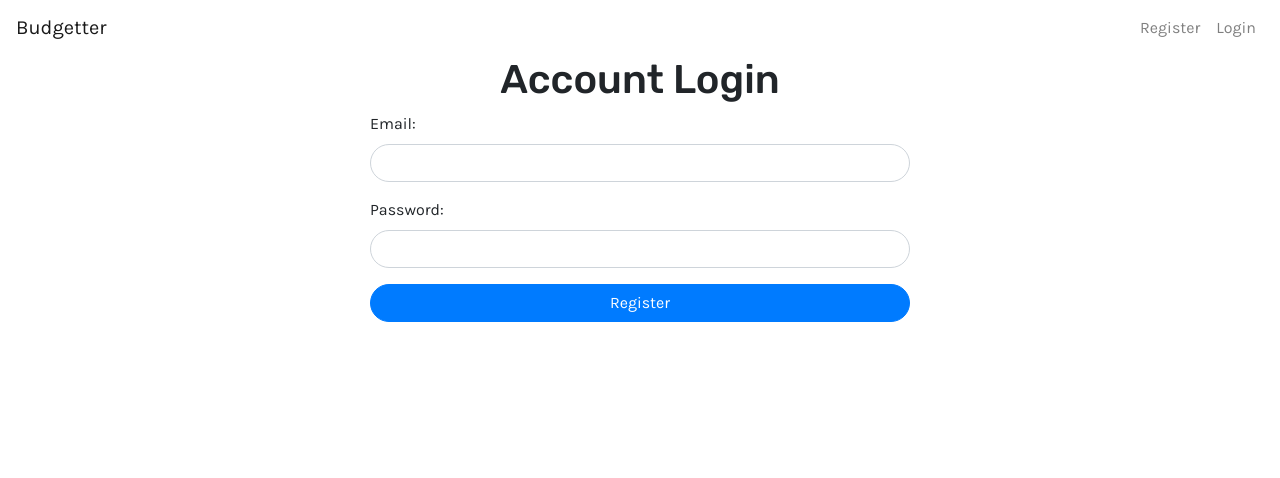
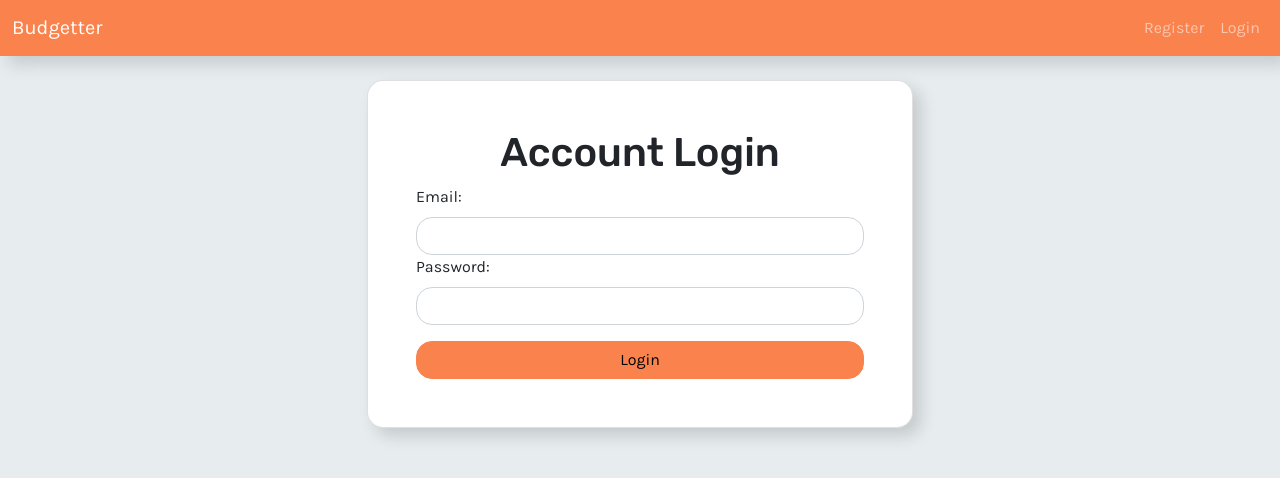
Before and after one commit to AlexandroTheDev/budgetter, a React (Create React App) app: page /login in a window 1280 px wide. Shown: the top 478 px of the page. Built offline with nearby package versions, Linux system fonts and the light colour scheme; no server answers.

Commit message:
add scss style, add summary cards

```diff
--- a/package.json
+++ b/package.json
@@ -7,7 +7,7 @@
     "@testing-library/react": "^11.2.7",
     "@testing-library/user-event": "^12.8.3",
     "axios": "^0.21.1",
-    "bootstrap": "^4.6.0",
+    "bootstrap": "^5.0.1",
     "chart.js": "^3.3.2",
     "fontawesome": "^5.6.3",
     "moment": "^2.29.1",
--- a/src/App.scss
+++ b/src/App.scss
@@ -1,9 +1,49 @@
 @import url('https://fonts.googleapis.com/css2?family=Karla:ital,wght@0,200;0,300;0,400;0,500;0,600;0,700;0,800;1,200;1,300;1,400;1,500;1,600;1,700;1,800&family=Rubik:ital,wght@0,300;0,400;0,500;0,600;0,700;0,800;0,900;1,300;1,400;1,500;1,700;1,800;1,900&display=swap');
+
+// colors
+$orange: #fa824c;
+$yellow: #eac435;
+$blue: #507dbc;
+$red: #da402f;
+$green: #63a46c;
+$pink: #d63384;
+$teal: #20c997;
+$cyan: #1282a2;
+$light-gray: #e7edef;
+
+// White and Gray
+$white: #fff;
+$gray-100: #f8f9fa;
+$gray-200: #e9ecef;
+$gray-300: #dee2e6;
+$gray-400: #ced4da;
+$gray-500: #adb5bd;
+$gray-600: #6c757d;
+$gray-700: #495057;
+$gray-800: #343a40;
+$gray-900: #212529;
+$black: #000;
+
+// Theme Colors
+$primary: $orange;
+$secondary: $blue;
+$success: $green;
+$info: $cyan;
+$warning: $yellow;
+$danger: $red;
+$light: $gray-100;
+$dark: #342e37;
 
 $font-family-sans-serif: 'Karla', sans-serif;
 $border-radius: 1rem;
 
+$box-shadow: 0.5rem 0.5rem 1rem rgba($black, 0.15) !default;
 @import '~bootstrap/scss/bootstrap';
+
+body {
+  background-color: $light-gray;
+  min-height: 100vh;
+}
 
 h1,
 h2,
@@ -13,8 +53,3 @@ h5,
 h6 {
   font-family: 'Rubik', sans-serif;
 }
-
-.btn,
-input.form-control {
-  border-radius: 50rem;
-}
--- /dev/null
+++ b/src/components/layouts/BudgetSummary.js
@@ -0,0 +1,63 @@
+import moment from 'moment'
+import React from 'react'
+import { useContext } from 'react'
+import { Bar, Line } from 'react-chartjs-2'
+import { RecordContext } from '../../contexts/record/RecordContext'
+import { totalEachDayOfMonth, listOfDaysInMonth } from '../../utils/datasets'
+
+export default function BudgetSummary() {
+
+    const { records } = useContext(RecordContext)
+
+    return (
+        <Line
+            data={{
+                labels: listOfDaysInMonth(moment(new Date()).format('YYYY'), moment(new Date).format('MM')),
+                datasets: [
+                    {
+                        label: 'Expenses',
+                        data : totalEachDayOfMonth(moment(new Date()).format('YYYY'), moment(new Date).format('MM'), records, 'expense'),
+                        backgroundColor: '#507dbc',
+                        borderColor: '#507dbc'
+                    },
+                    {
+                        label : 'Income',
+                        data : totalEachDayOfMonth(moment(new Date()).format('YYYY'), moment(new Date).format('MM'), records, 'income'),
+                        backgroundColor: '#fa824c',
+                        borderColor: '#fa824c'
+                    }
+                ]
+            }}
+
+            height={300}
+            width={600}
+            options={{
+                maintainAspectRatio: false,
+                aspectRatio: 1,
+                scales: {
+                    x: {
+                        display:true,
+                        title: {
+                            display:true,
+                            text: 'Day of the Month'
+                        }
+                    },
+                    y: {
+                        display: true,
+                        title: {
+                            display: true,
+                            text: "Money in PHP (₱)"
+                        }
+                    }
+                },
+                plugins: {
+                    title: {
+                        display: true,
+                        text: `${moment(new Date).format('MMMM')} Budget Data`
+                    }
+                }
+            }}
+
+        />
+    )
+}
--- a/src/components/layouts/LoginForm.js
+++ b/src/components/layouts/LoginForm.js
@@ -63,7 +63,9 @@ export default function LoginForm() {
                     />
             </Form.Group>
 
-            <Button type="submit" block>Register</Button>
+            <div className="d-grid">
+                <Button type="submit" className="mt-3 text-center" block>Login</Button>
+            </div>
         </Form>
     )
 }
--- a/src/components/layouts/MainNavbar.js
+++ b/src/components/layouts/MainNavbar.js
@@ -1,5 +1,5 @@
 import { useContext } from 'react'
-import { Navbar, Nav } from 'react-bootstrap'
+import { Navbar, Nav, Container } from 'react-bootstrap'
 import { Link } from 'react-router-dom'
 import { AuthContext } from '../../contexts/auth/AuthContext'
 
@@ -13,7 +13,7 @@ export default function MainNavbar() {
 
     const authRightLinks = (
         <>
-            <Nav.Link>Hello, { user && user.firstName}</Nav.Link>
+            {/* <Nav.Link>Hello, { user && user.firstName}</Nav.Link> */}
             <Nav.Link onClick={onLogout}><i className="las la-sign-out-alt"></i> Logout</Nav.Link>
         </>
     )
@@ -31,15 +31,17 @@ export default function MainNavbar() {
     )
 
     return (
-        <Navbar expand="md">
+        <Navbar expand="md" className="navbar-dark bg-primary shadow mb-4">
+            <Container fluid>
                 <Navbar.Brand to="/" as={Link}>Budgetter</Navbar.Brand>
                 <Navbar.Toggle />
                 <Navbar.Collapse>
                     { isAuthenticated && authLeftLinks}
-                <Nav className="ml-auto">
+                    <Nav className="ms-auto">
                         { isAuthenticated ? authRightLinks : guestRightLinks}
                     </Nav>
                 </Navbar.Collapse>
+            </Container>
         </Navbar>
     )
 }
--- /dev/null
+++ b/src/components/layouts/SummaryCard.js
@@ -0,0 +1,22 @@
+import { Card } from "react-bootstrap"
+
+export default function SummaryCard({ content, desc, icon, textColor = ''}) {
+    return (
+        <Card className="shadow">
+            <Card.Body>
+                <div className="d-flex">
+                    <div>
+                        <p>&#8369; {content}</p>
+                        <small>{desc}</small>
+                    </div>
+                    <div className={`ms-auto align-self-center ${textColor}`}>
+                        <h1>
+                            <i className={icon}></i>
+                        </h1>
+                    </div>
+                </div>
+
+            </Card.Body>
+        </Card>
+    )
+}
--- a/src/components/pages/Home.js
+++ b/src/components/pages/Home.js
@@ -2,11 +2,17 @@ import moment from "moment"
 import { useEffect } from "react"
 import { useContext, useState } from "react"
 import { Container, Row, Col, Card, Spinner } from "react-bootstrap"
+import { Redirect } from "react-router"
+import { AuthContext } from "../../contexts/auth/AuthContext"
 import { RecordContext } from "../../contexts/record/RecordContext"
+import { todaySummary } from "../../utils/datasets"
 import numberPriceFormat from "../../utils/numberPriceFormat"
+import BudgetSummary from "../layouts/BudgetSummary"
+import SummaryCard from "../layouts/SummaryCard"
 
 export default function Home() {
     const { records, isLoading, getRecords } = useContext(RecordContext)
+    const { isAuthenticated } = useContext(AuthContext)
 
     const [summary, setSummary] = useState({
         currentMonthTotalIncome: 0,
@@ -26,63 +32,63 @@ export default function Home() {
     }, [])
 
     return (
+        !isAuthenticated && !isLoading? <Redirect to="/login" /> :
         isLoading ?
         <><Spinner animation="border"></Spinner> Loading </>
         :
         <Container>
             <Row>
                 <Col xs="12" sm="6" md="4" className="mx-auto mb-3">
-                    <Card>
-                        <Card.Body>
-                            <div className="d-flex">
-                                <div>
-                                    <p>&#8369; {numberPriceFormat(summary.currentMonthTotalIncome)}</p>
-                                    <small>This Month Income</small>
-                                </div>
-                                <div className="ml-auto align-self-center">
-                                    <h1>
-                                        <i className="las la-hand-holding-usd"></i>
-                                    </h1>
-                                </div>
-                            </div>
+                    <SummaryCard
+                        content={numberPriceFormat(summary.currentMonthTotalIncome)}
+                        desc="This Month's Income"
+                        icon="las la-hand-holding-usd"
+                        textColor="text-success"
+                    />
+                </Col>
+                <Col xs="12" sm="6" md="4" className="mx-auto mb-3">
+                    <SummaryCard
+                        content={numberPriceFormat(summary.currentMonthTotalExpenses)}
+                        desc="This Month's Expenses"
+                        icon="las la-file-invoice-dollar"
+                        textColor="text-danger"
+                    />
 
-                        </Card.Body>
+                </Col>
+                <Col xs="12" sm="6" md="4" className="mx-auto mb-3">
+                <SummaryCard
+                        content={numberPriceFormat(summary.currentMonthTotalIncome - summary.currentMonthTotalExpenses)}
+                        desc="Budget Left"
+                        icon="las la-coins"
+                        textColor="text-info"
+                    />
+                </Col>
+            </Row>
+            <Row>
+                <Col xs="12" md="8" className="mb-3">
+                    <Card className="shadow p-1">
+                        <BudgetSummary />
                     </Card>
                 </Col>
-                <Col xs="12" sm="6" md="4" className="mx-auto mb-3">
-                    <Card>
-                        <Card.Body>
-                            <div className="d-flex">
-                                <div>
-                                    <p>&#8369; {numberPriceFormat(summary.currentMonthTotalExpenses)}</p>
-                                    <small>This Month Expenses</small>
-                                </div>
-                                <div className="ml-auto align-self-center">
-                                    <h1>
-                                        <i className="las la-file-invoice-dollar"></i>
-                                    </h1>
-                                </div>
-                            </div>
-                        </Card.Body>
-                    </Card>
-                </Col>
-                <Col xs="12" sm="6" md="4" className="mx-auto mb-3">
-                    <Card>
-                        <Card.Body>
-                                <div className="d-flex">
-                                    <div>
-                                        <p>&#8369; {numberPriceFormat(summary.currentMonthTotalIncome - summary.currentMonthTotalExpenses)}</p>
-                                        <small>Budget Left</small>
-                                    </div>
-                                    <div className="ml-auto align-self-center">
-                                        <h1>
-                                            <i className="las la-coins"></i>
-                                        </h1>
-                                    </div>
-                                </div>
-
-                            </Card.Body>
-                    </Card>
+                <Col>
+                    <Row>
+                        <Col xs='12' className="mb-3">
+                            <SummaryCard
+                                content={todaySummary(records,'income')}
+                                desc="Today's Income"
+                                icon="las la-angle-double-up"
+                                textColor="text-success"
+                            />
+                        </Col>
+                        <Col xs='12' className="mb-3">
+                            <SummaryCard
+                                content={todaySummary(records,'expense')}
+                                desc="Today's Expense"
+                                icon="las la-angle-double-down"
+                                textColor="text-danger"
+                            />
+                        </Col>
+                    </Row>
                 </Col>
             </Row>
         </Container>
--- a/src/components/pages/Login.js
+++ b/src/components/pages/Login.js
@@ -1,16 +1,16 @@
 import React from 'react'
-import { Container, Row, Col } from 'react-bootstrap'
+import { Container, Row, Col, Card } from 'react-bootstrap'
 import LoginForm from '../layouts/LoginForm'
 
 export default function Login() {
     return (
         <Container>
             <Row>
-                <Col xs="12">
+                <Col xs="12" sm="10" md="8" lg="6" className="mx-auto">
+                    <Card className="shadow p-5">
                     <h1 className="text-center">Account Login</h1>
-                </Col>
-                <Col xs="12" sm="10" md="8" lg="6" className="mx-auto">
-                    <LoginForm />
+                        <LoginForm />
+                    </Card>
                 </Col>
             </Row>
         </Container>
--- a/src/contexts/auth/authReducer.js
+++ b/src/contexts/auth/authReducer.js
@@ -15,7 +15,8 @@ export default function(state,action) {
             return {
                 ...state,
                 ...action.payload,
-                isAuthenticated: true
+                isAuthenticated: true,
+                isLoading: false
             }
         case REGISTER_FAIL:
         case LOAD_USER_ERROR:
--- /dev/null
+++ b/src/utils/datasets.js
@@ -0,0 +1,34 @@
+import moment from "moment"
+
+const daysInMonth = (year, month) => {
+    return new Date(year,month,0).getDate()
+}
+
+export const listOfDaysInMonth = (year, month) => {
+    let days = []
+    for( let x = 1; x <= daysInMonth(year,month); x++){
+        days.push(x)
+    }
+    return days
+}
+
+export const totalEachDayOfMonth = (year,month,records, type) => {
+    let days = listOfDaysInMonth(year,month)
+
+    let income = days.map( day => {
+
+        let currentDayRecords = records.filter( record => {
+            // console.log(moment(record.date).format('M'),day)
+            // console.log(day, moment(record.date).format('M'), moment(new Date).format('M') )
+            console.log(day, moment(record.date).format('D'))
+           return  moment(record.date).format('M') == moment(new Date).format('M') && record.type == type && moment(record.date).format('D') == day
+        })
+        return currentDayRecords.reduce((x,y) =>x+y.amount,0)
+    })
+
+    return income
+}
+
+export const todaySummary = (records, type) => {
+    return records.filter( record => moment(record.date).format('DD-MM-YYYY') === moment(new Date()).format('DD-MM-YYYY') && record.type === type).reduce( (x,y) => x + y.amount , 0)
+}
```
Also changed, not shown: src/contexts/record/recordReducer.js (+7 -1 lines), 1 other file (tests, documents, lock files or other folders). Lines whose indentation alone changed are shown as unchanged.
